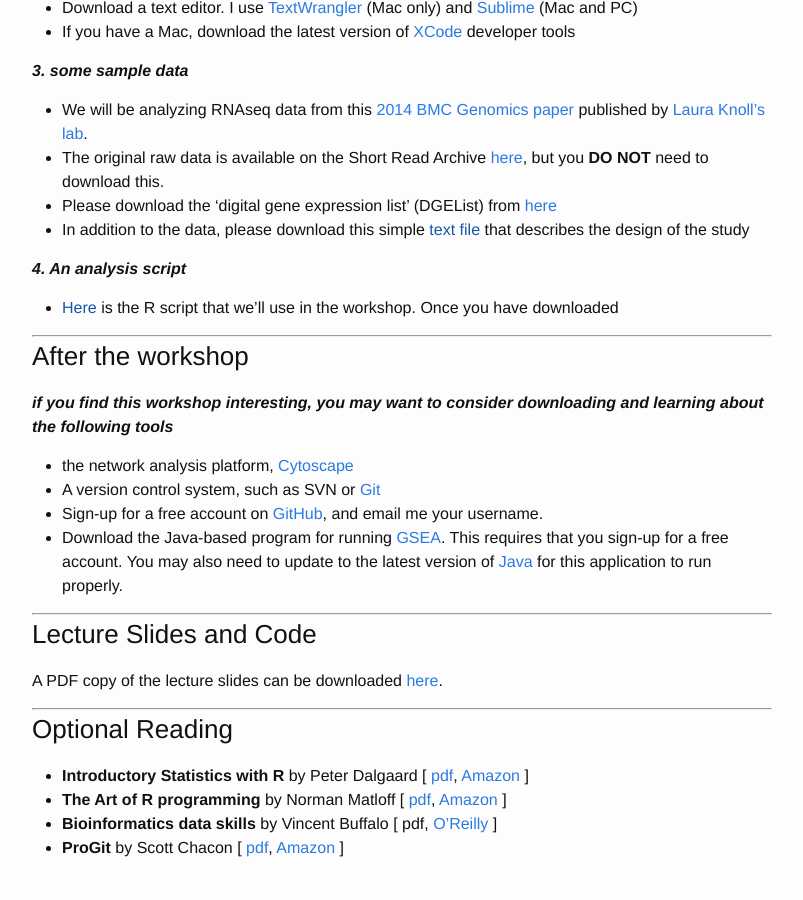
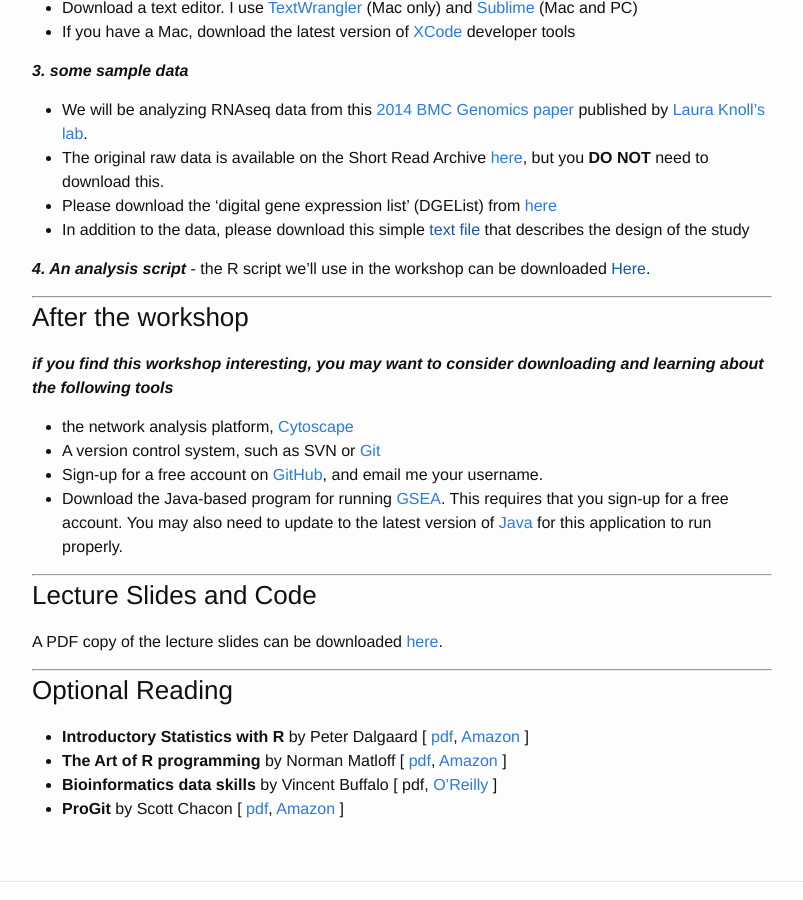
Before and after one commit to ToxoGenomicsWorkshop/ToxoGenomicsWorkshop.github.io, a Jekyll site: the page built from index.md, in a window 1280 px wide and 900 px high, scrolled down 1112 px. Shown: the whole window, without its empty margins (238-1041 px from the left). Built offline with Jekyll 4.4.1, drawn with Linux system fonts in a browser that asks for light colours.

Commit message:
updated site

```diff
--- a/index.md
+++ b/index.md
@@ -37,9 +37,7 @@ Time	|	Description	|
 ***1. Your laptop computer***<br/>
 Everyone is encouraged to bring their own internet-enabled laptop equiped with either the recent Mac or Windows OS.
 
-
 ***2. A "toolbox" of free software***<br/>
-
 * Download and install the appropriate version of the [R Programming Language](http://lib.stat.cmu.edu/R/CRAN/) for your operating system
 * Download and install the graphical user interface for R, called [RStudio](http://www.rstudio.com/products/rstudio/download/)
 * Download a text editor. I use [TextWrangler](http://www.barebones.com/products/textwrangler/) (Mac only) and [Sublime](http://www.sublimetext.com/) (Mac and PC)
@@ -47,15 +45,12 @@ Everyone is encouraged to bring their own internet-enabled laptop equiped with e
 
 
 ***3. some sample data***<br/>
-
 * We will be analyzing RNAseq data from this [2014 BMC Genomics paper](materials/Pittman_BMCgenomics_TgBrady.pdf) published by [Laura Knoll's lab](http://www.medmicro.wisc.edu/people_faculty_profile.php?id=ljknoll&view=intro).
 * The original raw data is available on the Short Read Archive [here](http://www.ncbi.nlm.nih.gov/Traces/sra/?run=SRR1156954), but you __DO NOT__ need to download this.
 * Please download the 'digital gene expression list' (DGEList) from [here](materials/DGEList)
 * In addition to the data, please download this simple [text file]() that describes the design of the study
 
-***4. An analysis script***<br/>
-
-* [Here]() is the R script that we'll use in the workshop. Once you have downloaded
+***4. An analysis script*** - the R script we'll use in the workshop can be downloaded [Here]().
 
 -----
 
```
